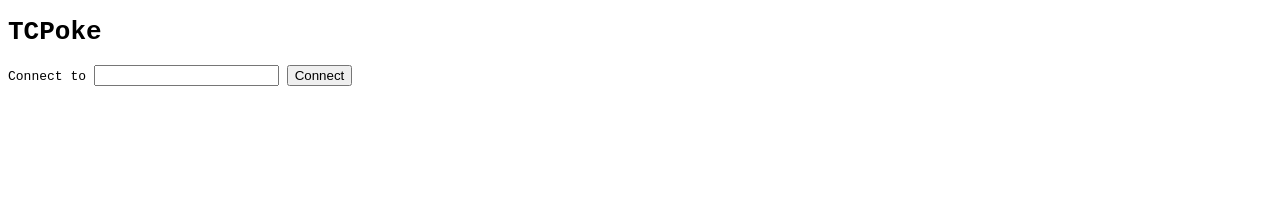
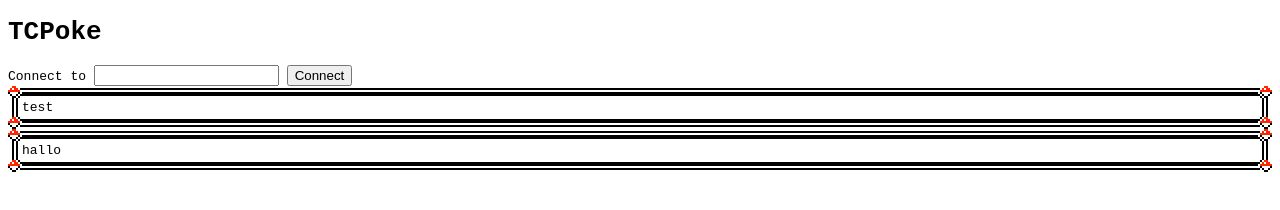
Before and after one commit to pepijndevos/TCPoke, a browser extension: page tcpoke_chrome/control-panel.html in a window 1280 px wide. Drawn offline with Linux system fonts and the light colour scheme; no server answers.

Commit message:
essetial cosmetic changes

```diff
--- a/tcpoke_chrome/control-panel.html
+++ b/tcpoke_chrome/control-panel.html
@@ -12,8 +12,8 @@
       <label for="connectid">Connect to</label>
       <input name="connectid" type="text" />
       <input type="submit" value="Connect" />
-    <form>
-    <div id="inputlog"></div>
-    <div id="outputlog"></div>
+    </form>
+    <div id="inputlog" class="border">test</div>
+    <div id="outputlog" class="border">hallo</div>
   </body>
 </html>
--- a/tcpoke_chrome/style.css
+++ b/tcpoke_chrome/style.css
@@ -1,3 +1,8 @@
 body {
   font-family: monospace;
 }
+
+.border {
+    border: 14px double black;
+    border-image: url(border.png) 14 repeat;
+}
```
Also changed, not shown: tcpoke_chrome/border.png (added), 1 other file.
